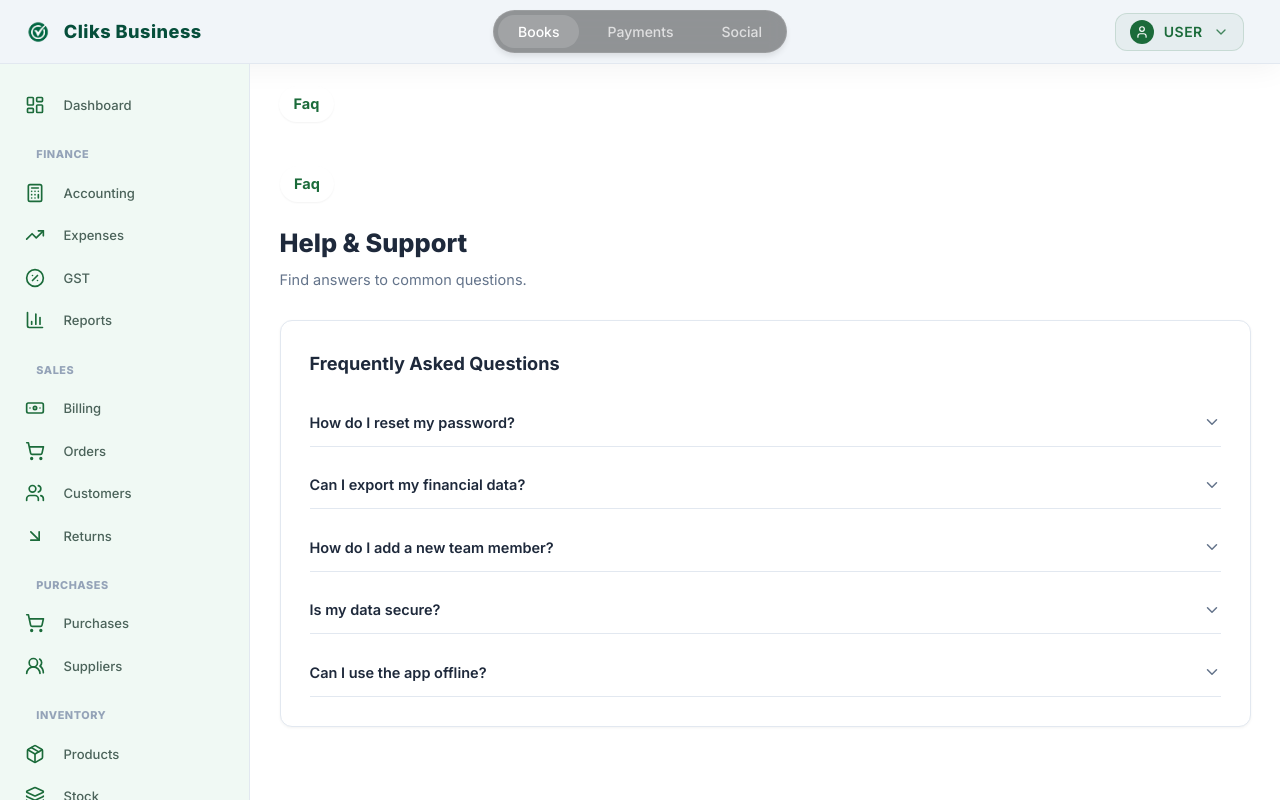
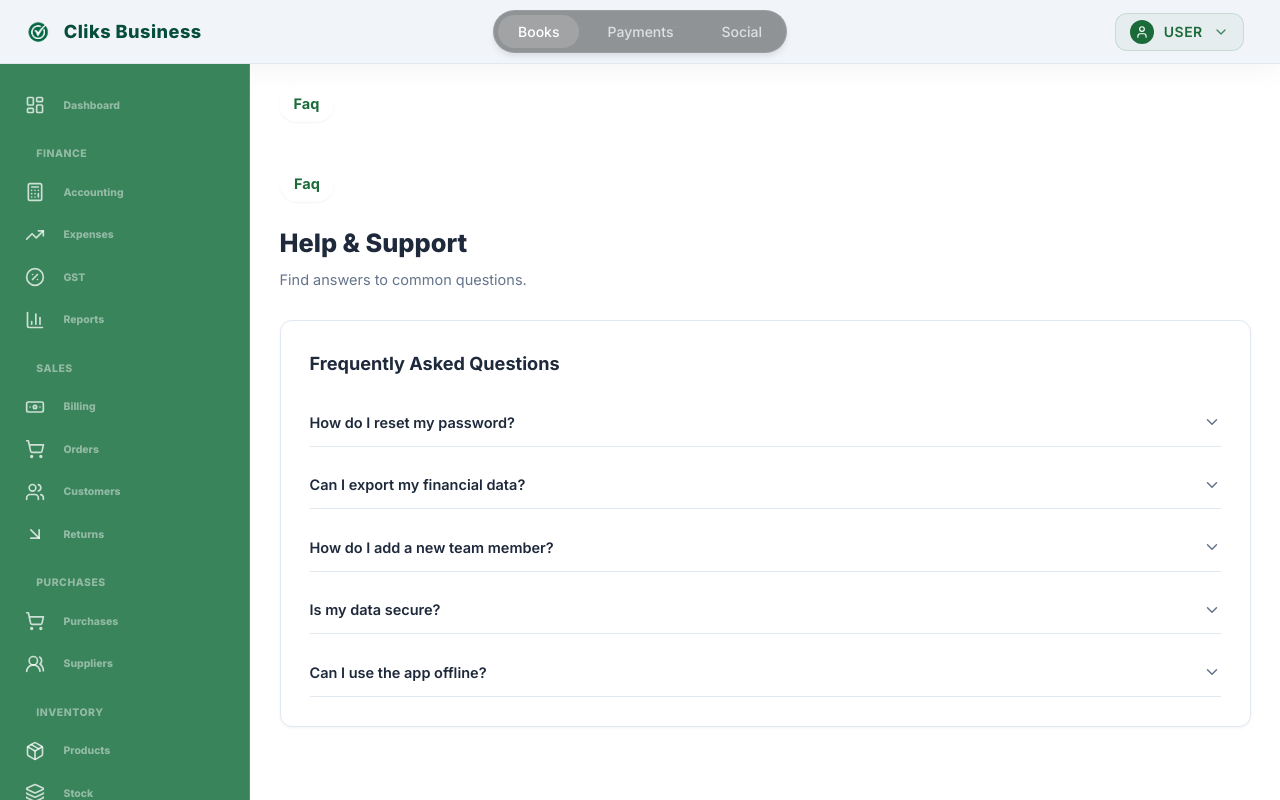
Before and after one commit to betasoftnet-png/CLIKS-BUS-FE, a React (Vite) app: page /faq in a window 1280 px wide. Built offline with nearby package versions, Linux system fonts and the light colour scheme; no server answers; sample sign-in values are in the browser's storage.

Commit message:
style: update sidebar aesthetics with custom dark theme colors, spacing, and typography

```diff
--- a/src/App.css
+++ b/src/App.css
@@ -2,8 +2,8 @@
 
 .sidebar {
     width: 180px;
-    background: #F0F9F4;
-    border-right: 1px solid #E2E8F0;
+    background: #3a845b !important;
+    border-right: 1px solid rgba(255, 255, 255, 0.1) !important;
     display: flex;
     flex-direction: column;
     position: sticky;
@@ -22,13 +22,14 @@
     align-items: center;
     gap: 0.75rem;
     padding: 0 1.5rem;
-    border-bottom: 1px solid var(--border-color);
+    border-bottom: 1px solid rgba(255, 255, 255, 0.1) !important;
 }
 
 .app-title {
-    font-weight: 700;
+    font-weight: 800;
     font-size: 1.25rem;
-    color: var(--text-main);
+    color: #FFFFFF !important;
+    letter-spacing: -0.01em;
 }
 
 .sidebar-nav {
@@ -38,35 +39,58 @@
     gap: 0.25rem;
     overflow-y: auto;
     flex: 1;
+}
+
+.sidebar-nav div {
+    color: rgba(255, 255, 255, 0.45) !important;
+    font-weight: 800 !important;
+    font-size: 0.72rem !important;
 }
 
 /* Sidebar Item Base */
 .sidebar-item {
     width: 100%;
     padding: 0.65rem 0.75rem;
-    border-radius: 8px;
-    color: var(--text-muted);
-    font-weight: 500;
-    transition: all 0.2s;
+    border-radius: 10px;
+    color: rgba(255, 255, 255, 0.75) !important;
+    font-weight: 600;
+    transition: all 0.2s ease-in-out;
     display: flex;
     align-items: center;
     justify-content: space-between;
     text-align: left;
-    font-size: 0.9rem;
+    font-size: 0.88rem;
     position: relative;
     z-index: 1;
+    background: transparent;
+    border: none;
+    cursor: pointer;
+}
+
+.sidebar-item svg {
+    color: rgba(255, 255, 255, 0.75) !important;
+    transition: color 0.2s ease, transform 0.2s ease;
 }
 
 .sidebar-item:hover {
-    background-color: rgba(27, 107, 58, 0.05);
-    color: var(--primary);
+    background-color: rgba(255, 255, 255, 0.1) !important;
+    color: #FFFFFF !important;
+}
+
+.sidebar-item:hover svg {
+    color: #FFFFFF !important;
+    transform: scale(1.05);
 }
 
 .sidebar-item.active {
-    background-color: rgba(27, 107, 58, 0.08);
-    color: var(--primary);
-    font-weight: 700;
-    box-shadow: inset 4px 0 0 -1px var(--primary);
+    background-color: rgba(255, 255, 255, 0.2) !important;
+    color: #FFFFFF !important;
+    font-weight: 800;
+    box-shadow: none !important;
+}
+
+.sidebar-item.active svg {
+    color: #FFFFFF !important;
 }
 
 /* Tree View Subgroup */
```
